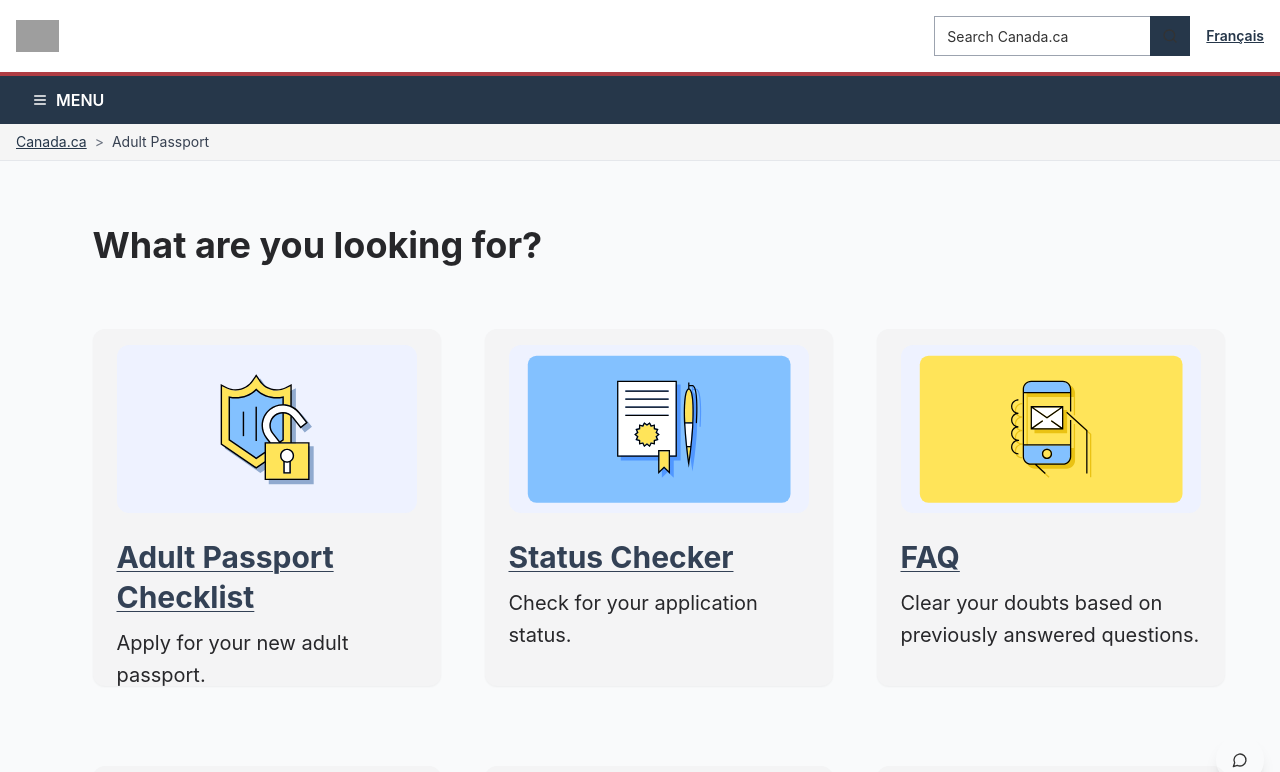
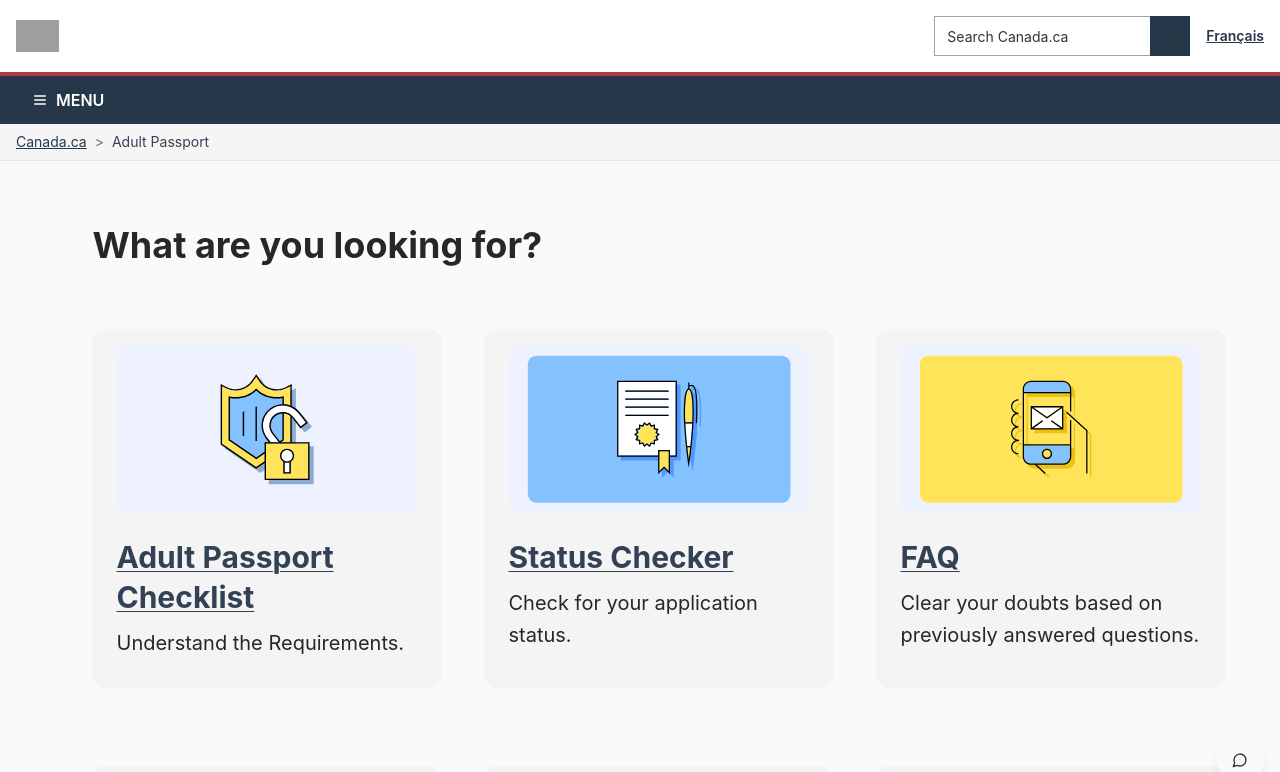
Before and after one commit to ChristinSO/serviceCan, a Next.js app: page / in a window 1280 px wide. Shown: the top 772 px of the page. Built offline with nearby package versions, Linux system fonts and the light colour scheme; grey boxes are pictures that could not be loaded.

Commit message:
newww update

```diff
--- a/components/cards.tsx
+++ b/components/cards.tsx
@@ -14,7 +14,7 @@ export const Cards: React.FC = () => {
     // Row 1
     {
       title: "Adult Passport Checklist",
-      description: "Apply for your new adult passport.",
+      description: "Understand the Requirements.",
       iconType: "svg" as const,
       iconContent: passportIconSvg,
       href: "/passport-application",
```
